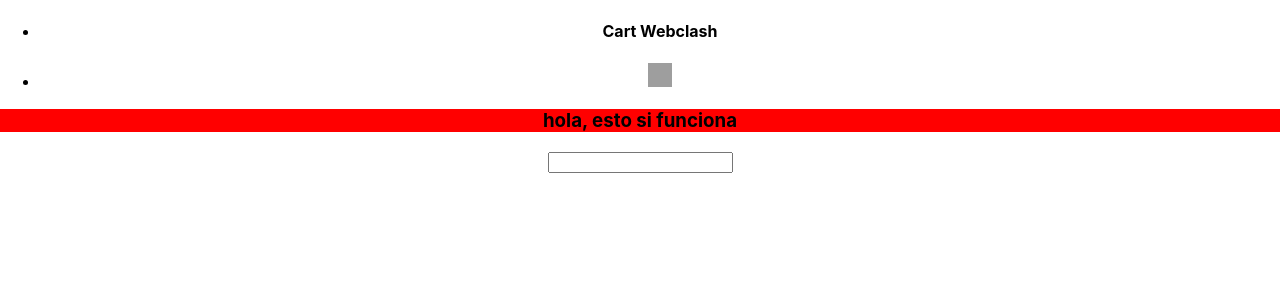
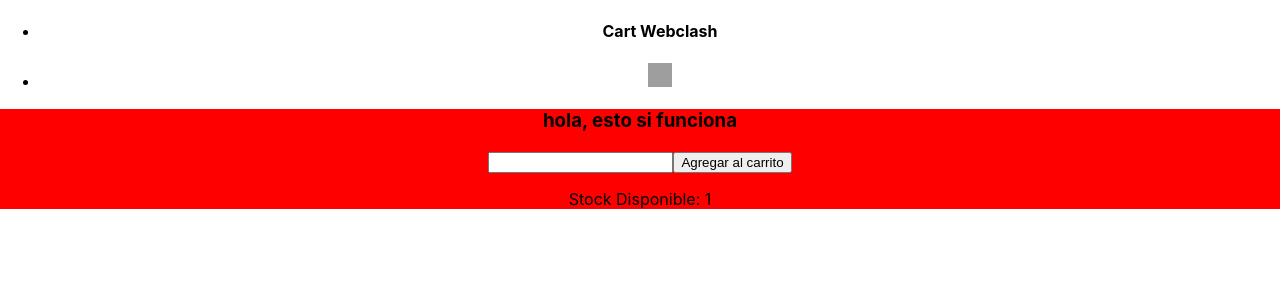
Before and after one commit to alonsooteroseminario/webclash-react, a React (Create React App) app: page / in a window 1280 px wide. Shown: the top 300 px of the page. Built offline with nearby package versions, Linux system fonts and the light colour scheme; grey boxes are pictures that could not be loaded.

Commit message:
desarrollo desafia clase 5, no terminado

```diff
--- a/src/App.js
+++ b/src/App.js
@@ -1,14 +1,13 @@
 import './App.css';
 import NavBar from './Components/NavBar';
 import ItemListContainer from './Components/ItemListContainer';
-import ItemCount from './Components/ItemCount';
 
 function App() {
   return (
     <div className="App">
       <NavBar />
-      <ItemListContainer greeting=", esto si funciona"/>
-      <ItemCount />
+      <ItemListContainer greeting=", esto si funciona" />
+
     </div>
   );
 }
--- a/src/Components/CartWidget.js
+++ b/src/Components/CartWidget.js
@@ -2,7 +2,7 @@ import React from 'react';
 
 const CartWidget = () => {
   return (
-        <span><i class="shopping-cart"></i></span>
+        <span><i className="shopping-cart"></i></span>
   );
 }
 
--- a/src/Components/ItemCount.js
+++ b/src/Components/ItemCount.js
@@ -1,16 +1,36 @@
-import React from 'react';
+import React, { useState, useEffect } from 'react';
 
-const ItemCount = () => {
+const ItemCount = ( { stock, initial, addOne } ) => {
+
+    const [count, setCount] = useState(Number(initial));
+    console.log(count);
+
+    useEffect( () => {
+        console.log('App mounted');
+        return () => {
+            console.log('will unmount')
+        }
+    }, []);
 
     return(
         <div className="d-flex justify-content-center align-items-center" >
+            <input className="form-product" type="number" name="form-product" />
+            <button onClick={ () => setCount(count + 1) }>
+                Agregar al carrito
+            </button>
+            <p>Stock Disponible: {count} </p>
 
-            <input className="form-product" type="number" name="form-product" />
-
-      </div>
+        </div>
 
     );
 }
 
+// function addOne(number) {
+//     let a = Number(number);
+//     let b = 1 + a;
+//     return b;
+// }
+
+// console.log(addOne(1));
 
 export default ItemCount;
--- a/src/Components/ItemListContainer.js
+++ b/src/Components/ItemListContainer.js
@@ -1,10 +1,13 @@
 import React from 'react';
+import ItemCount from './ItemCount';
+
 
 
 const ItemListContainer = (props) => {
     return (
         <div style={{ background: 'red' }}>
             <h3>hola{props.greeting}</h3>
+            <ItemCount initial="1" stock="5" />
         </div>
     );
 }
```
Also changed, not shown: 1 other file (tests, documents, lock files or other folders).
